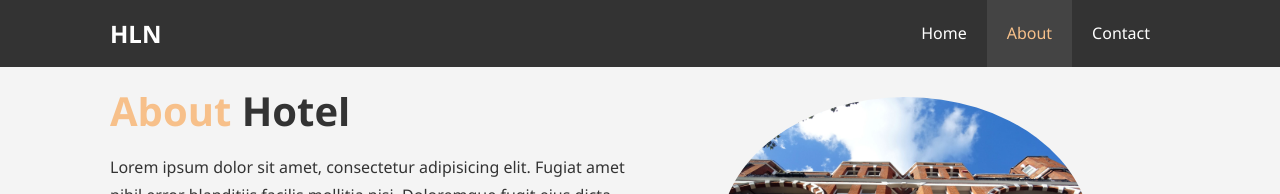
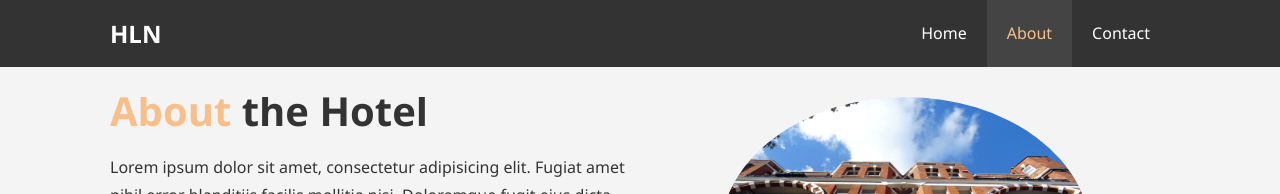
Before and after one commit to DeepakBarwal/hotel_website, a plain HTML site: page about.html in a window 1280 px wide. Shown: the top 194 px of the page. Drawn offline with Linux system fonts and the light colour scheme.

Commit message:
Update about.html

```diff
--- a/about.html
+++ b/about.html
@@ -26,7 +26,7 @@
   <section id="about-info" class="bg-light py-3">
     <div class="container">
       <div class="info-left">
-        <h1 class="l-heading"><span class="text-primary">About</span> Hotel</h1>
+        <h1 class="l-heading"><span class="text-primary">About</span> the Hotel</h1>
         <p>
           Lorem ipsum dolor sit amet, consectetur adipisicing elit. Fugiat amet nihil error blanditiis facilis mollitia nisi. Doloremque fugit eius dicta maxime sequi eos molestiae, neque reiciendis, quis vero laborum accusantium?
         </p>
```
